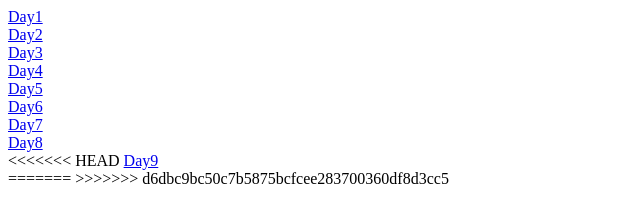
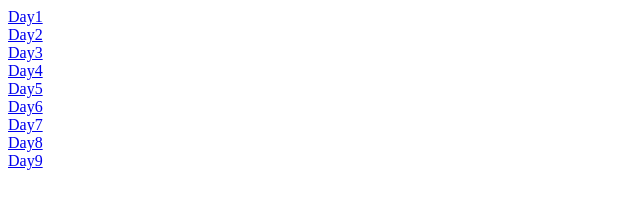
Before and after one commit to bharath820/css, a plain HTML site: page index.html in a window 1280 px wide. Shown: the whole page, without its empty margins (0-640 px from the left). Drawn offline with Linux system fonts and the light colour scheme.

Commit message:
Update index.html

```diff
--- a/index.html
+++ b/index.html
@@ -14,10 +14,8 @@
     <a href="./day6/day6.html">Day6</a><br>
     <a href="./day7/day7.html">Day7</a><br>
     <a href="./day8/day8.html">Day8</a><br>
-<<<<<<< HEAD
     <a href="./day9/day9.html">Day9</a><br>
-=======
->>>>>>> d6dbc9bc50c7b5875bcfcee283700360df8d3cc5
+
 
 </body>
 </html>
```
